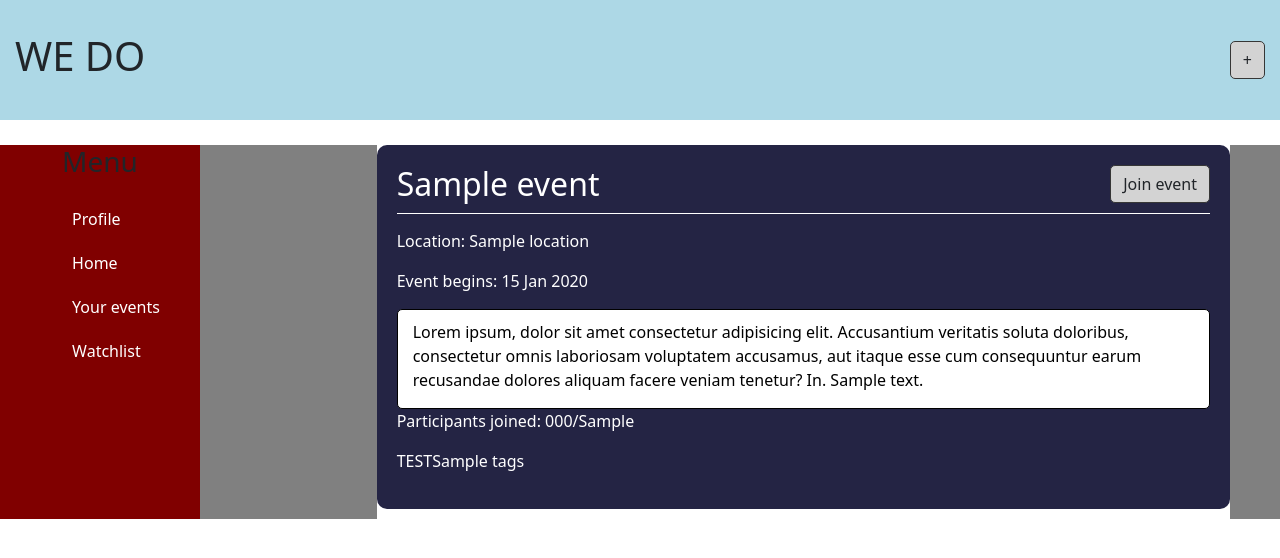
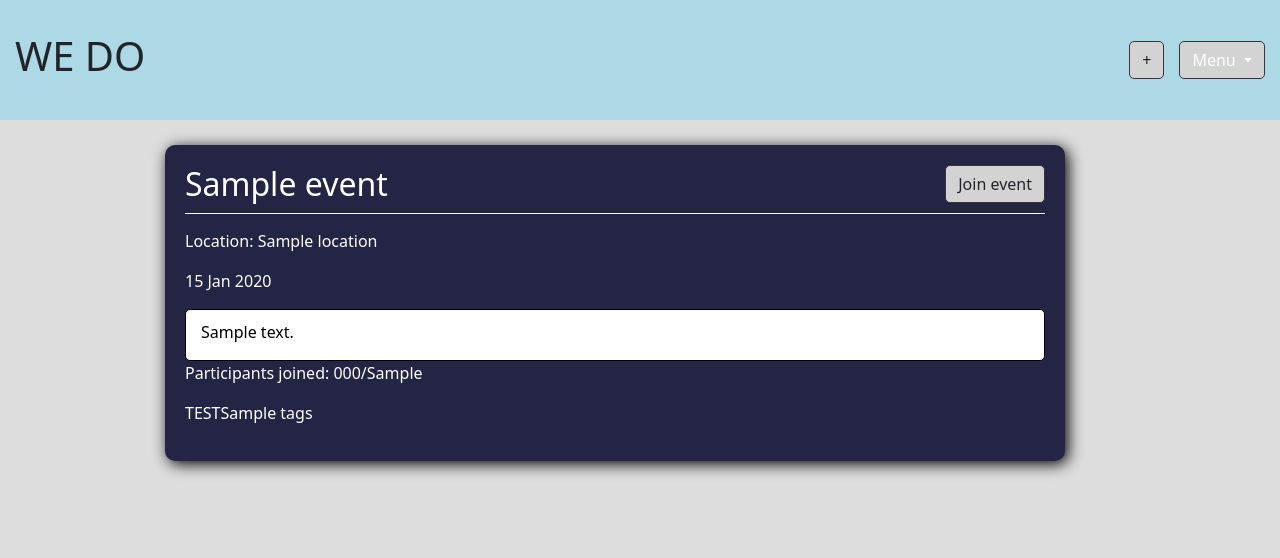
Before and after one commit to ddwk21/we-do, a Node project: template views/homepage.handlebars in a window 1280 px wide. Shown: the top 558 px of the page. Run offline with Node 20 templates, Linux system fonts and the light colour scheme; the template is opened without the code that fills it: most values are stand-ins (such as "Sample title", 1, 10 or a date in 2020); some libraries are stand-ins or nearby versions.

Commit message:
added new menu

```diff
--- a/controllers/homeRoutes.js
+++ b/controllers/homeRoutes.js
@@ -5,6 +5,8 @@ const withAuth = require('../utils/auth');
 
 router.get('/', withAuth ,async (req,res) => {
   try {
+    // get req session user id
+    // query user.findbypk
     const dbeventData = await Event.findAll({
       include: [
         {
--- a/public/css/style.css
+++ b/public/css/style.css
@@ -1,5 +1,6 @@
 body {
   height: 100%;
+  background-color: rgb(221, 221, 221);
 }
 
 header {
@@ -17,6 +18,25 @@ header {
   align-items: center;
   justify-content: space-between;
   flex-direction: row;
+}
+
+.header-options {
+  display: flex;
+  flex-direction: row;
+}
+
+#addEvent {
+  margin-right: 15px;
+}
+
+#logout {
+  background-color: transparent;
+  border: none;
+}
+
+.dropdown-item {
+  display: flex;
+  justify-content: center;
 }
 
 .modal {
@@ -64,10 +84,9 @@ main {
 
 #homepage-container {
   display: flex;
-  justify-content: space-between;
+  justify-content: center;
   height: 100%;
   width: 100%;
-  background-color: gray;
   margin: none;
 }
 
@@ -75,7 +94,6 @@ main {
   display: flex;
   flex-direction: column;
   align-items: center;
-  background-color: maroon;
   width: 200px;
 }
 
@@ -94,7 +112,6 @@ li {
   justify-content: center;
   align-items: center;
   flex-direction: column;
-  background-color: white;
   color: white;
   margin-right: 50px;
 }
@@ -111,6 +128,8 @@ li {
   margin-bottom: 10px;
   padding: 20px;
   border-radius: 10px;
+  width: 900px;
+  box-shadow: 3px 3px 15px black;
 }
 
 .card-heading {
--- a/views/homepage.handlebars
+++ b/views/homepage.handlebars
@@ -1,13 +1,4 @@
 <div id="homepage-container">
-    <div class="col-4" id="menu">
-      <h3 class="menu-title">Menu</h3>
-      <ul class="menu-items">
-        <li>Profile</li>
-        <li>Home</li>
-        <li>Your events</li>
-        <li>Watchlist</li>
-      </ul>
-    </div>
   <div class="col-8" id="events">
     {{!-- add events divs here --}}
     {{#each events as |event|}}
@@ -18,9 +9,9 @@
       </div>
       <div class="card-body">
         <p>Location: {{location}}</p>
-          <p>Event begins: {{time_and_date}}</p>
+        <p>{{time_and_date}}</p>
         <div class="description-body">
-            <p>Lorem ipsum, dolor sit amet consectetur adipisicing elit. Accusantium veritatis soluta doloribus, consectetur omnis laboriosam voluptatem accusamus, aut itaque esse cum consequuntur earum recusandae dolores aliquam facere veniam tenetur? In. {{description}}</p>
+          <p>{{description}}</p>
         </div>
         <p>Participants joined: {{number_of_participants}}/{{max_participants}}</p>
         <p>TEST{{tags}}</p>
--- a/views/layouts/main.handlebars
+++ b/views/layouts/main.handlebars
@@ -15,11 +15,25 @@
       <h1>
         WE DO
       </h1>
-      <nav>
+      <nav class="header-options">
         <button class="btn" id="addEvent">+</button>
-      {{#if logged_in}}
-        <button class="btn" id="logout">Logout</button>
-      {{/if}}
+        <div class="dropdown">
+          <button class="btn btn-secondary dropdown-toggle" type="button" data-bs-toggle="dropdown" aria-expanded="false">
+            Menu
+          </button>
+          <ul class="dropdown-menu">
+            <li><a class="dropdown-item" href="#">Profile</a></li>
+            <li><a class="dropdown-item" href="#">Home</a></li>
+            <li><a class="dropdown-item" href="#">Your events</a></li>
+            <li><a class="dropdown-item" href="#">Watchlist</a></li>
+            <li><a class="dropdown-item" href="#">
+              {{#if logged_in}}
+                <button class="btn" id="logout">Logout</button>
+              {{/if}}
+            </a></li>
+
+          </ul>
+        </div>
       </nav>
     </div>
   </header>
@@ -59,6 +73,7 @@
   <footer>
 
   </footer>
+  <script src="https://cdn.jsdelivr.net/npm/bootstrap@5.2.3/dist/js/bootstrap.bundle.min.js" integrity="sha384-kenU1KFdBIe4zVF0s0G1M5b4hcpxyD9F7jL+jjXkk+Q2h455rYXK/7HAuoJl+0I4" crossorigin="anonymous"></script>
   <script src="/js/main.js"></script>
   {{#if logged_in}}
   <script src="/js/logout.js"></script>
```
Lines whose indentation alone changed are shown as unchanged.
